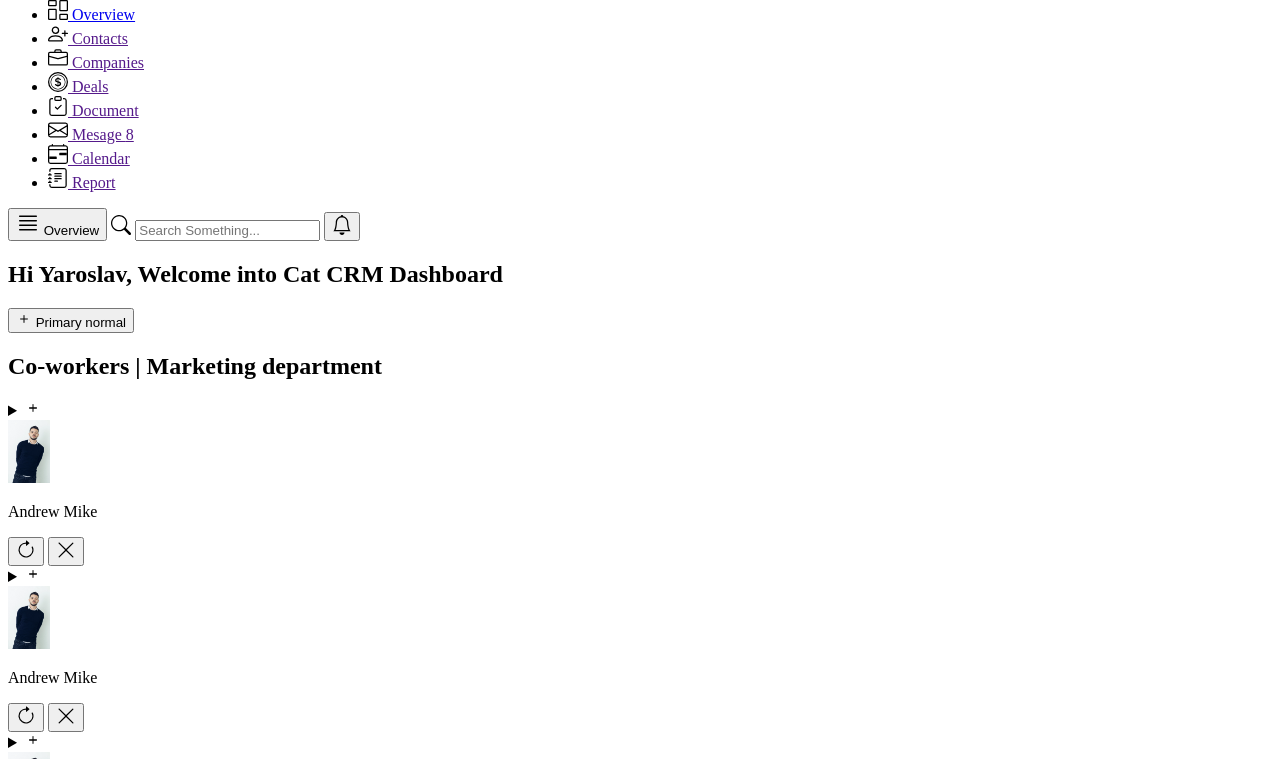
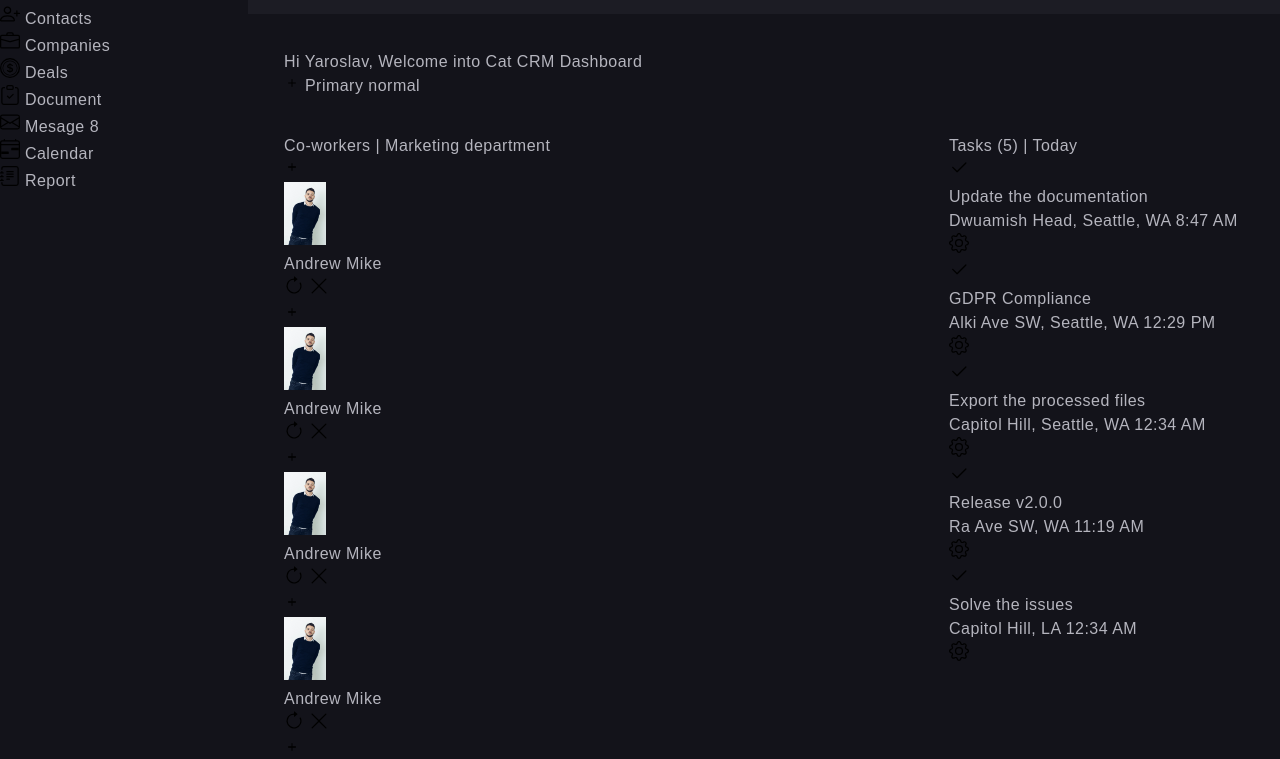
Before and after one commit to OlehKotov/SASS_mini_course, a website built with Vite: page index.html in a window 1280 px wide. Shown: the part 54-813 px from the top of the page. Built offline with nearby package versions, Linux system fonts and the light colour scheme.

Commit message:
grid area

```diff
--- /dev/null
+++ b/src/scss/base/_base.scss
@@ -0,0 +1,22 @@
+@use '../utils/placeholders';
+@use '../utils/variables' as var;
+@use '../utils/functions' as fn;
+@use '../utils/mixins' as mx;
+
+body {
+  @extend %main-text;
+
+  font-family: var.$main-font, sans-serif;
+  color: fn.get-color('light-secondary');
+  background-color: fn.get-color('dark-primary');
+}
+
+button {
+  font-family: inherit;
+  color: fn.get-color('current');
+  cursor: pointer;
+}
+
+summary {
+  list-style-type: none;
+}
--- a/src/scss/base/_fonts.scss
+++ b/src/scss/base/_fonts.scss
@@ -0,0 +1,15 @@
+@use "../utils/variables" as var;
+
+
+$fonts: var.$font-weights;
+
+@each $key, $value in $fonts {
+   @font-face {
+    font-family: 'Montserrat';
+    src: url(../fonts/Montserrat-#{$key}.wolf2) format('wolf2'),
+    url(../fonts/Montserrat-#{$key}.wolf) format('wolf');
+    font-weight: $value;
+    font-style: normal;
+    font-display: swap;
+}
+}
--- /dev/null
+++ b/src/scss/base/_index.scss
@@ -0,0 +1,4 @@
+@forward "fonts";
+@forward "reset";
+@forward "base";
+@forward "visually-hidden";
--- /dev/null
+++ b/src/scss/base/_reset.scss
@@ -0,0 +1,114 @@
+/***
+    The new CSS reset - version 1.11.3 (last updated 25.08.2024)
+    GitHub page: https://github.com/elad2412/the-new-css-reset
+***/
+
+/*
+    Remove all the styles of the "User-Agent-Stylesheet", except for the 'display' property
+    - The "symbol *" part is to solve Firefox SVG sprite bug
+    - The "html" element is excluded, otherwise a bug in Chrome breaks the CSS hyphens property (https://github.com/elad2412/the-new-css-reset/issues/36)
+ */
+ *:where(:not(html, iframe, canvas, img, svg, video, audio):not(svg *, symbol *)) {
+    all: unset;
+    display: revert;
+}
+
+/* Preferred box-sizing value */
+*,
+*::before,
+*::after {
+    box-sizing: border-box;
+}
+
+/* Fix mobile Safari increase font-size on landscape mode */
+html {
+    -moz-text-size-adjust: none;
+    -webkit-text-size-adjust: none;
+    text-size-adjust: none;
+}
+
+/* Reapply the pointer cursor for anchor tags */
+a, button {
+    cursor: revert;
+}
+
+/* Remove list styles (bullets/numbers) */
+ol, ul, menu, summary {
+    list-style: none;
+}
+
+/* Firefox: solve issue where nested ordered lists continue numbering from parent (https://bugzilla.mozilla.org/show_bug.cgi?id=1881517) */
+ol {
+    counter-reset: revert;
+}
+
+/* For images to not be able to exceed their container */
+img {
+    max-inline-size: 100%;
+    max-block-size: 100%;
+}
+
+/* removes spacing between cells in tables */
+table {
+    border-collapse: collapse;
+}
+
+/* Safari - solving issue when using user-select:none on the <body> text input doesn't working */
+input, textarea {
+    -webkit-user-select: auto;
+}
+
+/* revert the 'white-space' property for textarea elements on Safari */
+textarea {
+    white-space: revert;
+}
+
+/* minimum style to allow to style meter element */
+meter {
+    -webkit-appearance: revert;
+    appearance: revert;
+}
+
+/* preformatted text - use only for this feature */
+:where(pre) {
+    all: revert;
+    box-sizing: border-box;
+}
+
+/* reset default text opacity of input placeholder */
+::placeholder {
+    color: unset;
+}
+
+/* fix the feature of 'hidden' attribute.
+   display:revert; revert to element instead of attribute */
+:where([hidden]) {
+    display: none;
+}
+
+/* revert for bug in Chromium browsers
+   - fix for the content editable attribute will work properly.
+   - webkit-user-select: auto; added for Safari in case of using user-select:none on wrapper element*/
+:where([contenteditable]:not([contenteditable="false"])) {
+    -moz-user-modify: read-write;
+    -webkit-user-modify: read-write;
+    overflow-wrap: break-word;
+    -webkit-line-break: after-white-space;
+    -webkit-user-select: auto;
+}
+
+/* apply back the draggable feature - exist only in Chromium and Safari */
+:where([draggable="true"]) {
+    -webkit-user-drag: element;
+}
+
+/* Revert Modal native behavior */
+:where(dialog:modal) {
+    all: revert;
+    box-sizing: border-box;
+}
+
+/* Remove details summary webkit styles */
+::-webkit-details-marker {
+    display: none;
+}
--- /dev/null
+++ b/src/scss/base/_visually-hidden.scss
@@ -0,0 +1,13 @@
+.visually-hidden {
+    position: absolute;
+    width: 1px;
+    height: 1px;
+    margin: -1px;
+    border: 0;
+    padding: 0;
+
+    white-space: nowrap;
+    clip-path: inset(100%);
+    clip: rect(0 0 0 0);
+    overflow: hidden;
+  }
--- /dev/null
+++ b/src/scss/components/_co-workers.scss
@@ -0,0 +1,79 @@
+.co-workers {
+    grid-area: co-workers;
+}
+.co-workers-wrapper {
+}
+.co-workers-title {
+}
+.co-workers-container {
+}
+.co-workers-details {
+}
+.co-workers-data {
+}
+.co-workers-icon {
+}
+.plus {
+}
+.minus {
+}
+.co-workers-bio {
+}
+.thumb {
+}
+.co-workers-caption {
+}
+.co-workers-controls {
+}
+.controls-btn {
+}
+.controls-btn-icon {
+}
+.success {
+}
+.error {
+}
+.co-workers-info {
+}
+.co-workers-position {
+}
+.co-workers-accept {
+}
+.co-workers-table {
+}
+.visually-hidden {
+}
+.co-workers-board {
+}
+.board {
+}
+.board-item {
+}
+.board-left {
+}
+.board-caption {
+}
+.board-details {
+}
+.board-coworker {
+}
+.person {
+}
+.person-thumb {
+}
+.person-avatar {
+}
+.person-caption {
+}
+.board-right {
+}
+.board-tag {
+}
+.badge {
+}
+.warning {
+}
+.hide {
+}
+.show-more-btn {
+}
--- /dev/null
+++ b/src/scss/components/_index.scss
@@ -0,0 +1,4 @@
+@forward "welcome";
+@forward "co-workers";
+@forward "tasks";
+@forward "reports";
--- /dev/null
+++ b/src/scss/components/_reports.scss
@@ -0,0 +1,31 @@
+.reports {
+    grid-area: reports;
+}
+.reports-title {
+}
+.reports-list {
+}
+.reports-item {
+}
+.reports-co-worker {
+}
+.co-worker {
+}
+.co-worker-thumb {
+}
+.co-worker-avatar {
+}
+.co-worker-caption {
+}
+.reports-bar {
+}
+.progress-bar {
+}
+.reports-status {
+}
+.up {
+}
+.dash {
+}
+.down {
+}
--- /dev/null
+++ b/src/scss/components/_tasks.scss
@@ -0,0 +1,27 @@
+.tasks {
+    grid-area: tasks;
+}
+.tasks-title {
+}
+.tasks-list {
+}
+.tasks-item {
+}
+.tasks-checkbox {
+}
+.tasks-input {
+}
+.visually-hidden {
+}
+.tasks-checkbox-icon {
+}
+.tasks-info {
+}
+.tasks-heading {
+}
+.tasks-desc {
+}
+.tasks-btn {
+}
+.tasks-btn-icon {
+}
--- /dev/null
+++ b/src/scss/components/_welcome.scss
@@ -0,0 +1,11 @@
+.welcome {
+    grid-area: welcome;
+}
+.page-title {
+}
+.page-title-accent {
+}
+.welcome-btn {
+}
+.welcome-btn-icon {
+}
--- a/src/scss/layout/_header.scss
+++ b/src/scss/layout/_header.scss
@@ -0,0 +1,21 @@
+@use '../utils/placeholders';
+@use '../utils/variables' as var;
+@use '../utils/functions' as fn;
+@use '../utils/mixins' as mx;
+
+.header {
+    display: flex;
+    align-items: center;
+    padding: 16px;
+
+    background-color: fn.get-color("dark-secondary");
+    box-shadow: 0px 1px 0px 0px #292932 inset;
+
+    @include mx.mq("lg") {
+        grid-area: header;
+        padding: 24px 36px;
+        justify-content: space-between;
+    };
+
+
+}
--- /dev/null
+++ b/src/scss/layout/_index.scss
@@ -0,0 +1,4 @@
+@forward "page";
+@forward "sidebar";
+@forward "header";
+@forward "main";
--- a/src/scss/layout/_main.scss
+++ b/src/scss/layout/_main.scss
@@ -0,0 +1,37 @@
+@use '../utils/placeholders';
+@use '../utils/variables' as var;
+@use '../utils/functions' as fn;
+@use '../utils/mixins' as mx;
+
+.main {
+    display: grid;
+    gap: 40px;
+    padding: 16px;
+    grid-template-areas:
+    'welcome'
+    'co-workers'
+    'tasks'
+    'reports';
+
+    @include mx.mq("md") {
+        gap: 36px;
+        padding: 36px;
+
+        grid-template-columns: repeat(2, 1fr);
+        grid-template-areas:
+        'welcome welcome'
+        'co-workers co-workers'
+        'tasks reports';
+     };
+
+    @include mx.mq("lg") {
+       grid-area: main;
+       grid-template-columns: repeat(auto-fit, minmax(455px, 629px));
+       grid-template-areas:
+       'welcome welcome'
+       'co-workers tasks'
+       'co-workers reports';
+    };
+
+
+}
--- a/src/scss/layout/_page.scss
+++ b/src/scss/layout/_page.scss
@@ -0,0 +1,17 @@
+@use "../utils/mixins" as mx;
+
+
+
+.page {
+    min-width: 375px;
+
+    @include mx.mq("lg") {
+        display: grid;
+        grid-template-columns: 248px 1fr;
+        grid-template-rows: 68px 1fr;
+
+        grid-template-areas:
+        "sidebar header"
+        "sidebar main";
+    }
+}
--- a/src/scss/layout/_sidebar.scss
+++ b/src/scss/layout/_sidebar.scss
@@ -0,0 +1,34 @@
+@use '../utils/placeholders';
+@use '../utils/variables' as var;
+@use '../utils/functions' as fn;
+@use '../utils/mixins' as mx;
+
+.sidebar {
+    @include mx.mq("lg", "max"){
+        position: fixed;
+        top: 0;
+        left: 0;
+        z-index: 1000;
+
+        width: 100%;
+        height: 100%;
+
+        background-color: rgba(fn.get-color("dark-secondary"), 0.5);
+        opacity: 0;
+        pointer-events: none;
+        visibility: hidden;
+
+        &.is-open {
+            opacity: 1;
+            pointer-events: initial;
+            visibility: visible;
+        }
+     };
+
+
+    @include mx.mq("lg"){
+       grid-area: sidebar;
+    };
+
+
+}
--- a/src/scss/main.scss
+++ b/src/scss/main.scss
@@ -1 +1,3 @@
-@use "utils/functions";
+@use "base";
+@use "layout";
+@use "components";
--- a/src/scss/utils/_functions.scss
+++ b/src/scss/utils/_functions.scss
@@ -4,5 +4,3 @@
 @function get-color ($key) {
     @return map.get(var.$colors, $key)
 }
-
-@debug get-color("light-primary");
--- a/src/scss/utils/_mixins.scss
+++ b/src/scss/utils/_mixins.scss
@@ -12,17 +12,17 @@
       $width: $width - 0.02px;
     }
 
-    @media only screen and (#{type}-width: $width) {
+    @media only screen and (#{$type}-width: $width) {
       @if $is-retina {
-        @media (min-device-pixel-ration: 2),
+        @media (min-device-pixel-ratio: 2),
           (min-resolution: 192dpi),
           (min-resolution: 2dppx) {
           @content;
+          }
         } @else {
           @content;
         }
       }
-    }
   } @else {
     @error "";
   }
```
